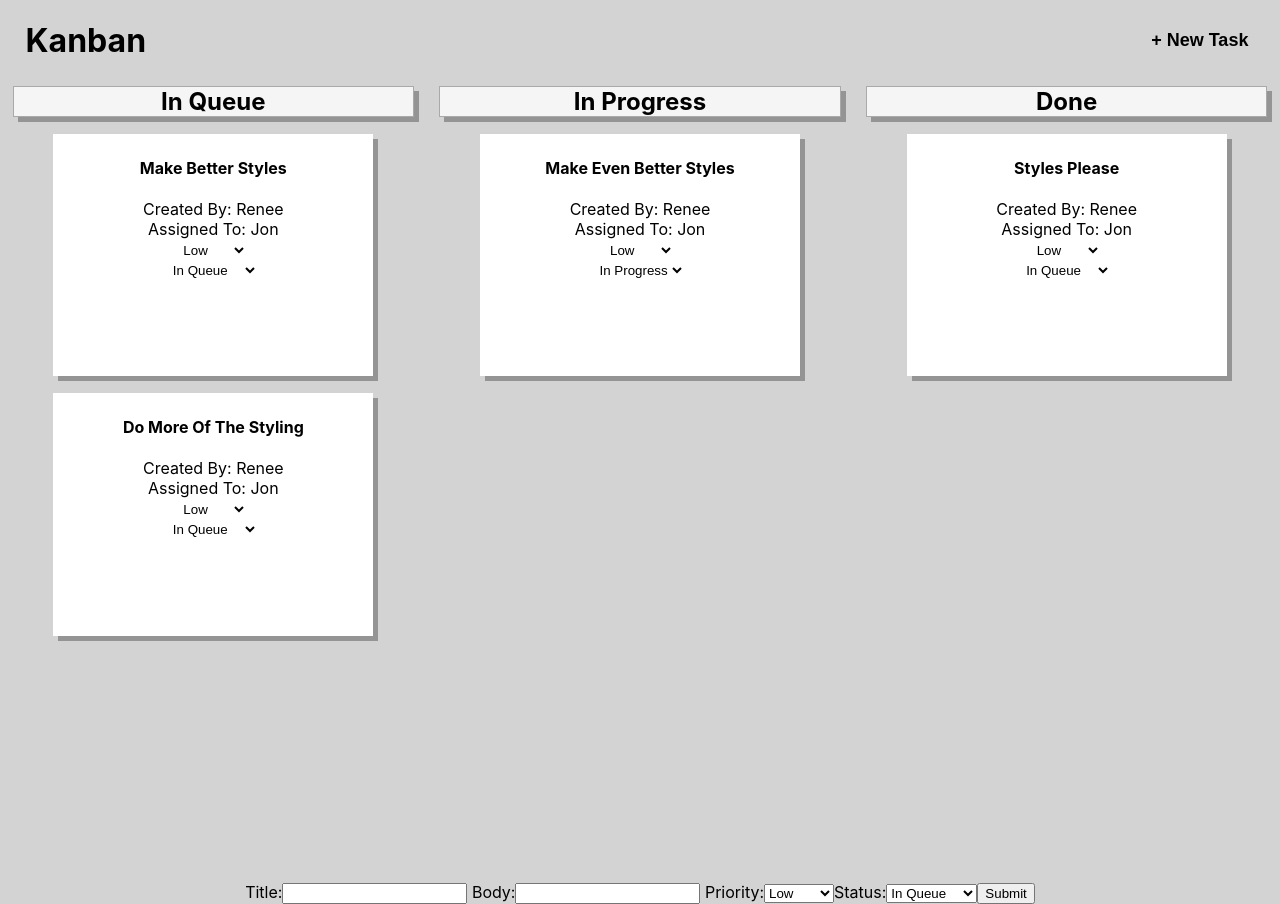
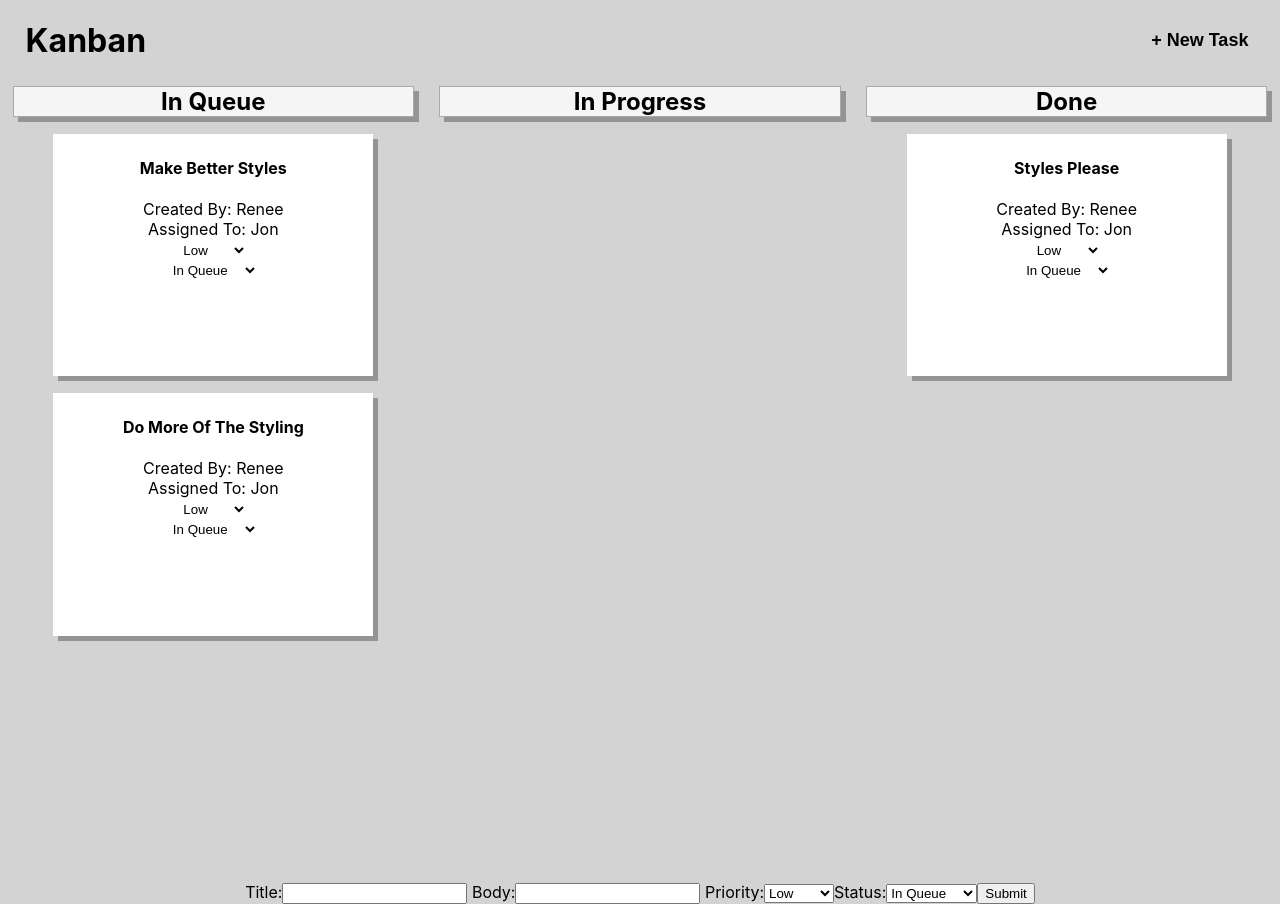
Before and after one commit to devleague/react-kanban, a React (Create React App) app: page / in a window 1280 px wide. Built offline with nearby package versions, Linux system fonts and the light colour scheme.

Commit message:
Finally got it to render

```diff
--- a/src/db/database.db.js
+++ b/src/db/database.db.js
@@ -5,7 +5,7 @@ const initialItemsFromDB = [
         title: 'Make Better Styles',
         body: '[body description here]',
         priority: 'medium',
-        status: 'in queue',
+        status: 'in-queue',
         created_by: 'Renee',
         assigned_to: 'Jon'
     },
@@ -13,7 +13,7 @@ const initialItemsFromDB = [
         id: 2,
         title: 'Make Even Better Styles', body: '[other body description here]',
         priority: 'low',
-        status: 'in progress',
+        status: 'in-progress',
         created_by: 'Renee',
         assigned_to: 'Jon'
     },
@@ -31,7 +31,7 @@ const initialItemsFromDB = [
         title: 'Do More Of The Styling',
         body: '[insert body description here]',
         priority: 'low',
-        status: 'in queue',
+        status: 'in-queue',
         created_by: 'Renee',
         assigned_to: 'Jon'
     }
--- a/src/form/Form.js
+++ b/src/form/Form.js
@@ -26,7 +26,11 @@ class Form extends Component {
     handleChange(e) {
         e.preventDefault()
 
-        const { name, value } = e.target
+        // const { name, value } = e.target
+        const target = e.target
+        const value = target.value
+        const name = target.name
+
         this.setState({
             [name] : value
         })
--- a/src/progress/Progress.js
+++ b/src/progress/Progress.js
@@ -2,7 +2,7 @@ import React from 'react';
 import '../App.css';
 
 const InProgress = (props) => {
-    console.log("Progress props", props.items.filter(item => item.status === "in progress"))
+    console.log("Progress props", props.items.filter(item => item.status === "in-progress"))
     return props.items.filter(progressItem =>
         progressItem.status === "in progress").map(progressItem =>
         <div key={progressItem.id} className="InProgress">
--- a/src/queue/Queue.js
+++ b/src/queue/Queue.js
@@ -6,8 +6,8 @@ import { connect } from 'react-redux';
 
 
 const InQueue = (props) => {
-    console.log("InQueue props", props)
-    return props.items.filter(queueItem => queueItem.status === "in queue").map(queueItem =>
+    console.log("InQueue props", props.items.filter(item => item.status === "in-queue"))
+    return props.items.filter(queueItem => queueItem.status === "in-queue").map(queueItem =>
         <div key={queueItem.id} className="InQueue">
             <h4 className="item-title">    {queueItem.title}
             </h4>
```
